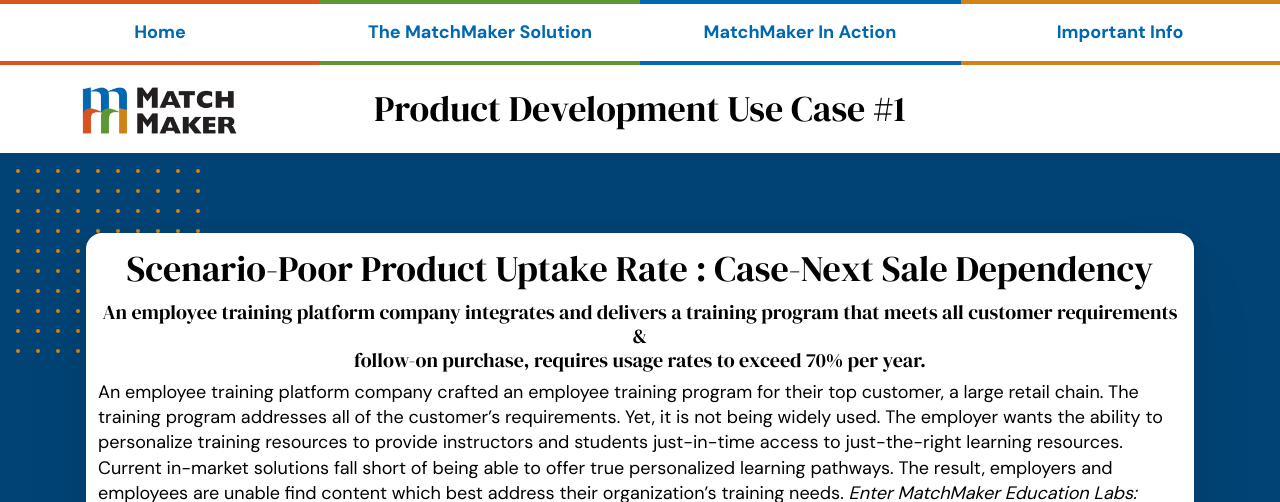
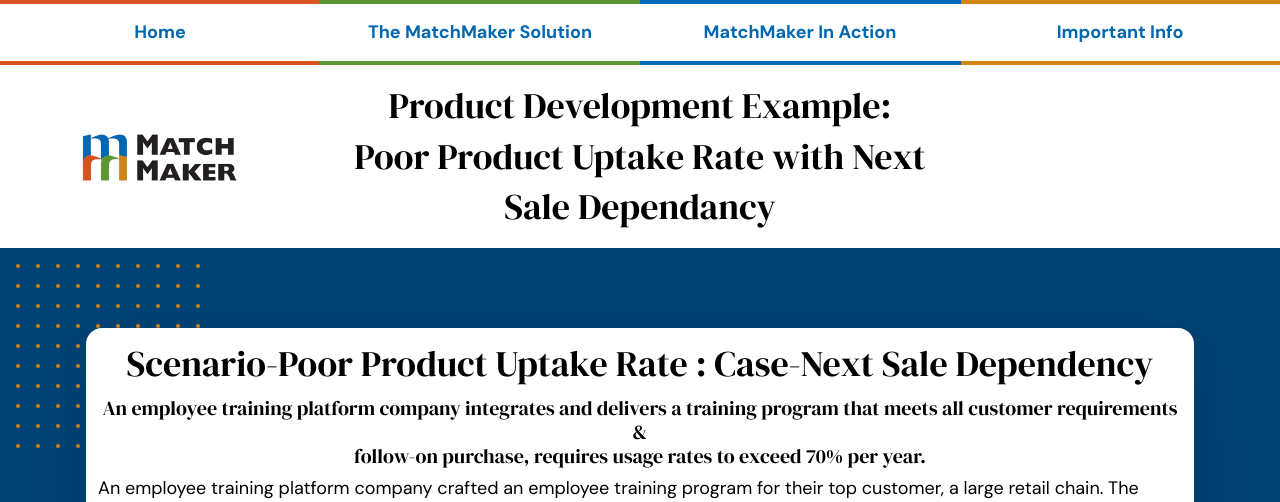
Before and after one commit to matchmakeredlabs/matchmakeredlabs.develop, a Jekyll site: the page built from _Action/1casestudy.md, in a window 1280 px wide, cut to the strip 0-502 px from the top of the page. Built offline with Jekyll 4.4.1, drawn with Linux system fonts in a browser that asks for light colours.

Commit message:
Update 1casestudy.md

```diff
--- a/_Action/1casestudy.md
+++ b/_Action/1casestudy.md
@@ -1,5 +1,5 @@
 ---
-title: "Product Development Use Case #1"
+title: "Product Development Example:<br/>Poor Product Uptake Rate with Next Sale Dependancy"
 menu: "Product Development: Next Sale Dependency"
 icon: blocks
 ordinal: 1
```
